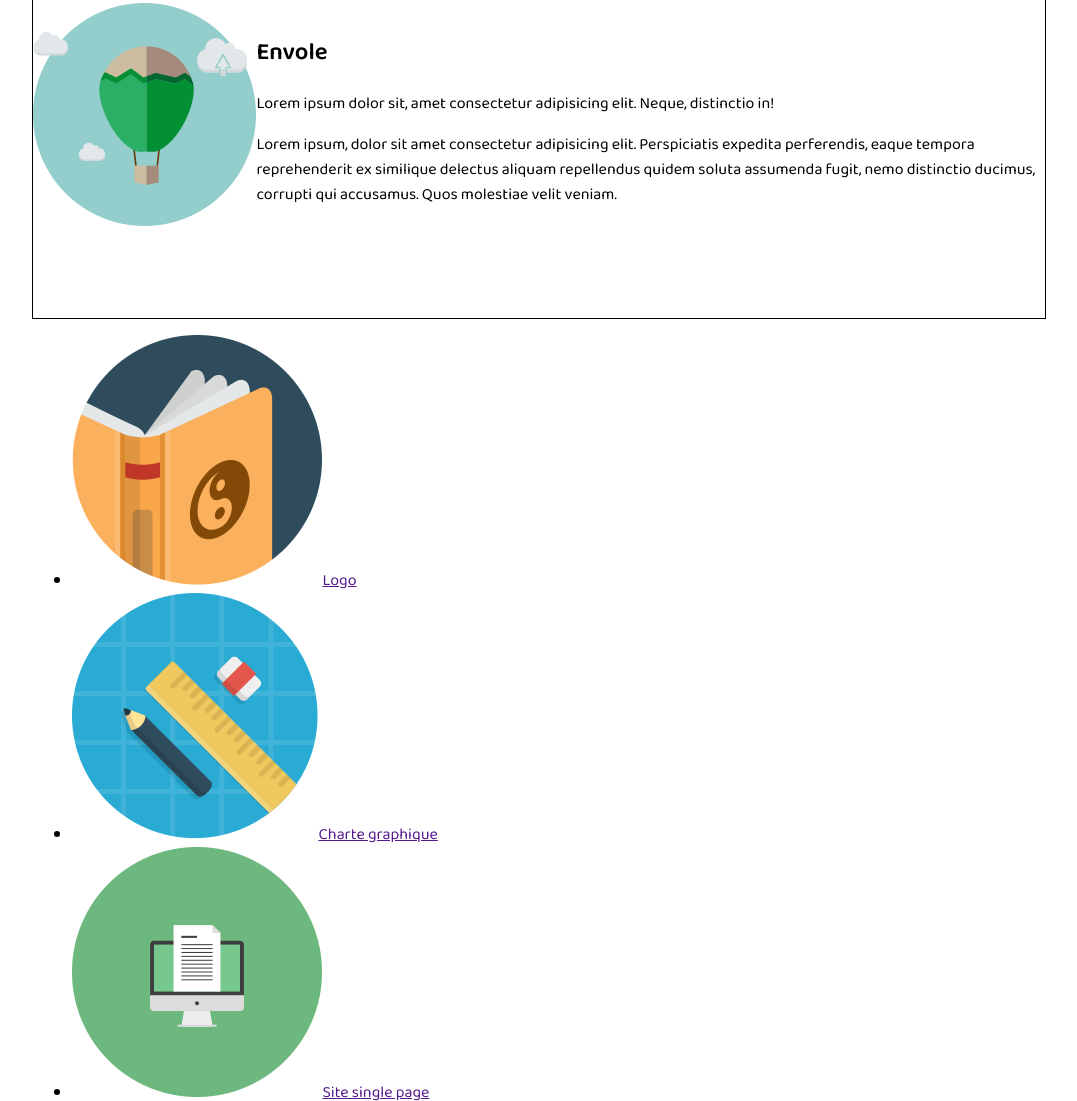
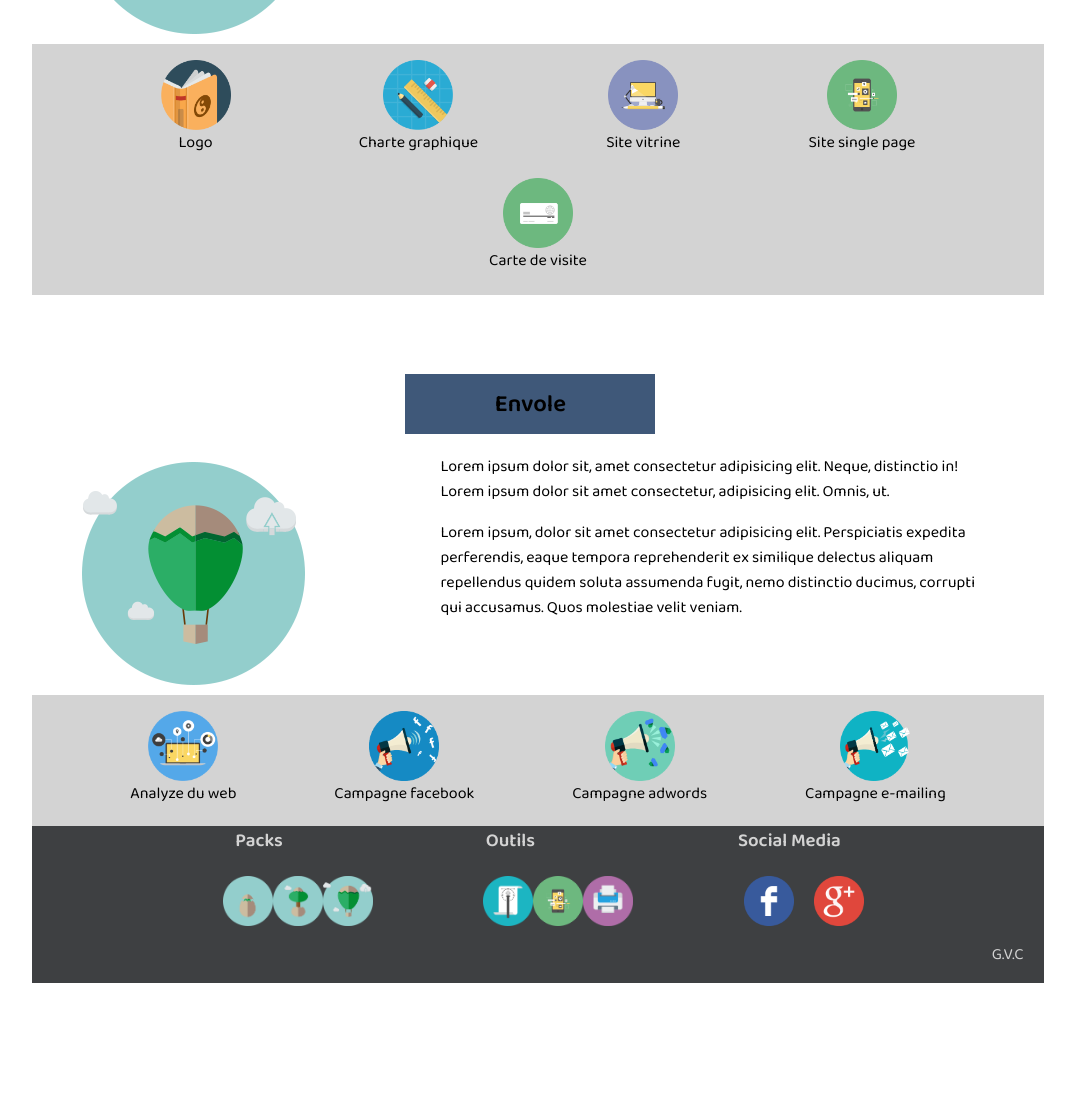
Before and after one commit to StanTheMan7/youcommunik_exo, a plain HTML site: page index.html in a window 1280 px wide. Shown: the part 1225-2326 px from the top of the page, without its empty margins (102-1179 px from the left). After the commit the page ends 2216 px from the top, so only its background shows below. Drawn offline with Linux system fonts and the light colour scheme.

Commit message:
exo donegit add --allgit add --all!

```diff
--- a/index.html
+++ b/index.html
@@ -83,6 +83,23 @@
 
             </div>
 
+            <div class="logo-under">
+                <ul>
+                    <li>
+                        <img src="./public/img/Logo-logo.png" alt=""><a href="">Logo</a></img>
+                    </li>
+                    <li>
+                        <img src="./public/img/icon-charte-graphic.png" alt=""><a href="">Charte graphique</a></img>
+                    </li>
+                    <li>
+                        <img src="./public/img/site-single-page.png" alt=""><a href="">Site single page</a></img>
+                    </li>
+                    <li>
+                        <img src="./public/img/carte-visite.png" alt=""><a href="">Carte de visite</a></img>
+                    </li>
+                </ul>
+            </div>
+
             <div class="background">
 
                 <div class="icon">
@@ -91,12 +108,35 @@
 
                 <div class="mes-text">
                     <h1>Evolution</h1>
-                    <p>Lorem ipsum dolor sit, amet consectetur adipisicing elit. Neque, distinctio in!</p>
+                    <p>Lorem ipsum dolor sit, amet consectetur adipisicing elit. Neque, distinctio in! Lorem ipsum dolor
+                        sit amet consectetur adipisicing elit. Quaerat, culpa.</p>
                     <p>Lorem ipsum, dolor sit amet consectetur adipisicing elit. Perspiciatis expedita perferendis,
                         eaque tempora reprehenderit ex similique delectus aliquam repellendus quidem soluta assumenda
                         fugit, nemo distinctio ducimus, corrupti qui accusamus. Quos molestiae velit veniam.</p>
                 </div>
 
+            </div>
+
+            <div class="logo-under">
+                <ul>
+                    <li>
+                        <img src="./public/img/Logo-logo.png" alt=""><a href="">Logo</a></img>
+                    </li>
+                    <li>
+                        <img src="./public/img/icon-charte-graphic.png" alt=""><a href="">Charte graphique</a></img>
+                    </li>
+                    <li>
+                        <img src="./public/img/site-vitrine.png" alt=""><a href="">Site vitrine</a></img>
+                    </li>
+                    <li>
+                        <img src="./public/img/reseaux-sociaux.png" alt=""><a href="">Site single page</a></img>
+                    </li>
+                </ul>
+                <ul class="list">
+                    <li>
+                        <img src="./public/img/carte-visite.png" alt=""><a href="">Carte de visite</a></img>
+                    </li>
+                </ul>
             </div>
 
             <div class="background">
@@ -107,7 +147,9 @@
 
                 <div class="mes-text">
                     <h1>Envole</h1>
-                    <p>Lorem ipsum dolor sit, amet consectetur adipisicing elit. Neque, distinctio in!</p>
+                    <p>Lorem ipsum dolor sit, amet consectetur adipisicing elit. Neque, distinctio in! Lorem ipsum dolor
+                        sit amet consectetur, adipisicing elit. Omnis, ut.
+                    </p>
                     <p>Lorem ipsum, dolor sit amet consectetur adipisicing elit. Perspiciatis expedita perferendis,
                         eaque tempora reprehenderit ex similique delectus aliquam repellendus quidem soluta assumenda
                         fugit, nemo distinctio ducimus, corrupti qui accusamus. Quos molestiae velit veniam.</p>
@@ -115,37 +157,46 @@
 
             </div>
 
-        </section>
+            <div class="logo-under">
 
-        <!-- <section id="section2">
+                <ul>
+                    <li><img src="./public/img/icon-analyse-flux-web.png" alt=""><a href="">Analyze du web</a></img></li>
+                    <li><img src="./public/img/icon-campagne-facebook.png" alt=""><a href="">Campagne facebook</a></img></li>
+                    <li><img src="./public/img/icon-campagne-adwords.png" alt=""><a href="">Campagne adwords</a></img></li>
+                    <li><img src="./public/img/icon-campagne-e-mailing.png" alt=""><a href="">Campagne e-mailing</a></img></li>
+                </ul>
 
-                <div class="icon1">
-                    <img src="./public/img/icon-eclosion.png" alt="">
-                </div>
-                <div id="eclosion">
-                    <h1>Eclosion</h1>
-                    <p>Lorem ipsum, dolor sit amet consectetur adipisicing elit. Perferendis, quasi autem.</p>
-                    <p>Lorem ipsum dolor sit amet consectetur adipisicing elit. Ipsum, nobis facere modi voluptatum incidunt
-                        aliquid aliquam consequuntur officia dolores, in esse beatae natus sapiente voluptatem quos? Ducimus
-                        saepe fugit, odit asperiores animi laborum minus nihil?</p>
-                </div>
-
-        </section> -->
-
-
-        <section>
-            <div class="logo-under">
-                <ul>
-                    <li><img src="./public/img/Logo-logo.png" alt=""><a href="">Logo</a></img>
-                    </li>
-                    <li><img src="./public/img/icon-charte-graphic.png" alt=""><a href="">Charte graphique</a></img>
-                    </li>
-                    <li><img src="./public/img/site-single-page.png" alt=""><a href="">Site single page</a></img></li>
-                    <li><img src="./public/img/carte-visite.png" alt=""><a href="">Carte de visite</a></img></li>
-                </ul>
             </div>
 
         </section>
+
+        <footer>
+
+            <div class="titre-footer">
+                <h3>Packs</h3>
+                <h3>Outils</h3>
+                <h3>Social Media</h3>
+            </div>
+            <div class="icons-footer">
+                <div class="icon-f" id="icon-f1">
+                    <img src="./public/img/icon-eclosion.png" alt=""><a href=""></a></img>
+                    <img src="./public/img/icon-evolution.png" alt=""><a href=""></a></img>
+                    <img src="./public/img/icon-envole.png" alt=""><a href=""></a></img>
+                </div>
+                <div class="icon-f " id="icon-f2">
+                    <img src="./public/img/identite-graphique.png" alt=""><a href=""></a></img>
+                    <img src="./public/img/reseaux-sociaux.png" alt=""><a href=""></a></img>
+                    <img src="./public/img/print.png" alt=""><a href=""></a></img>
+                </div>
+                <div class="icon-f" id="icon-f3">
+                    <img src="./public/img/social-f.png" alt=""><a href=""></a></img>
+                    <img src="./public/img/google-plus.png" alt=""><a href=""></a></img>
+                </div>
+            </div>
+            <div class="gvc">
+                <p>G.V.C</p>
+            </div>
+        </footer>
 
     </div>
 </body>
--- a/public/css/style.css
+++ b/public/css/style.css
@@ -77,5 +77,104 @@ nav{
     align-items: center;
     height: 400px;
     width: 100%;
-    border:black solid 1px;
+
 }
+.icon{
+    display: flex;
+    align-items: flex-end;
+    height: 100%;
+    margin-bottom: 20px;
+    margin-left: 50px;
+    margin-right: 100px;
+}
+.mes-text{
+    padding-right:60px ;
+}
+.mes-text>h1{
+    display: flex;
+    justify-content: center;
+    align-items: center;
+    background-color: rgb(63, 88, 121);
+    height: 60px;
+    width: 250px;
+    margin-right: 150px;
+}
+.mes-text>p{
+    padding-left: 35px;
+}
+.logo-under{
+    background-color: lightgray;
+}
+.logo-under>ul{
+    display: flex;
+    justify-content: center;
+    align-items: center;
+    list-style: none;
+    justify-content: space-evenly;
+    margin-bottom: 0;
+    padding: 0;
+}
+.logo-under>ul>li{
+    display: flex;
+    align-items: center;
+    flex-direction: column;
+    height: 115px;
+}
+.logo-under>ul>li>img{
+    height: 70px;
+    width:70px;
+}
+.logo-under>ul>li>a{
+    text-decoration: none;
+    color: black;
+}
+.list{
+    height: 120px;
+    width: 100%;
+    margin-top: 0;
+    padding: 0;
+}
+footer{
+    background-color: rgb(62, 64, 66);
+    display: flex;
+    flex-direction: column;
+    color: lightgray;
+}
+.titre-footer{
+    display: flex;
+    justify-content: space-evenly;
+}
+.icons-footer{
+    display: flex;
+    justify-content: space-evenly;
+}
+.icon-f{
+    display: flex;
+    justify-content: space-between;
+    height: 50px;
+    width: 50px;
+    margin-top: 2%;
+}
+.icon-f>img{
+    display: flex;
+}
+#icon-f1{
+    padding-left: 3%;
+}
+
+#icon-f2{
+    padding-left: 5%;
+}
+#icon-f3{
+    display: flex;
+    justify-content: space-between;
+    width: 130px;
+    margin-left: 5%;
+    padding-right: 1%;
+}
+.gvc{
+    display: flex;
+    justify-content: flex-end;
+    align-items: flex-end;
+    margin-right:20px ;
+}
```
